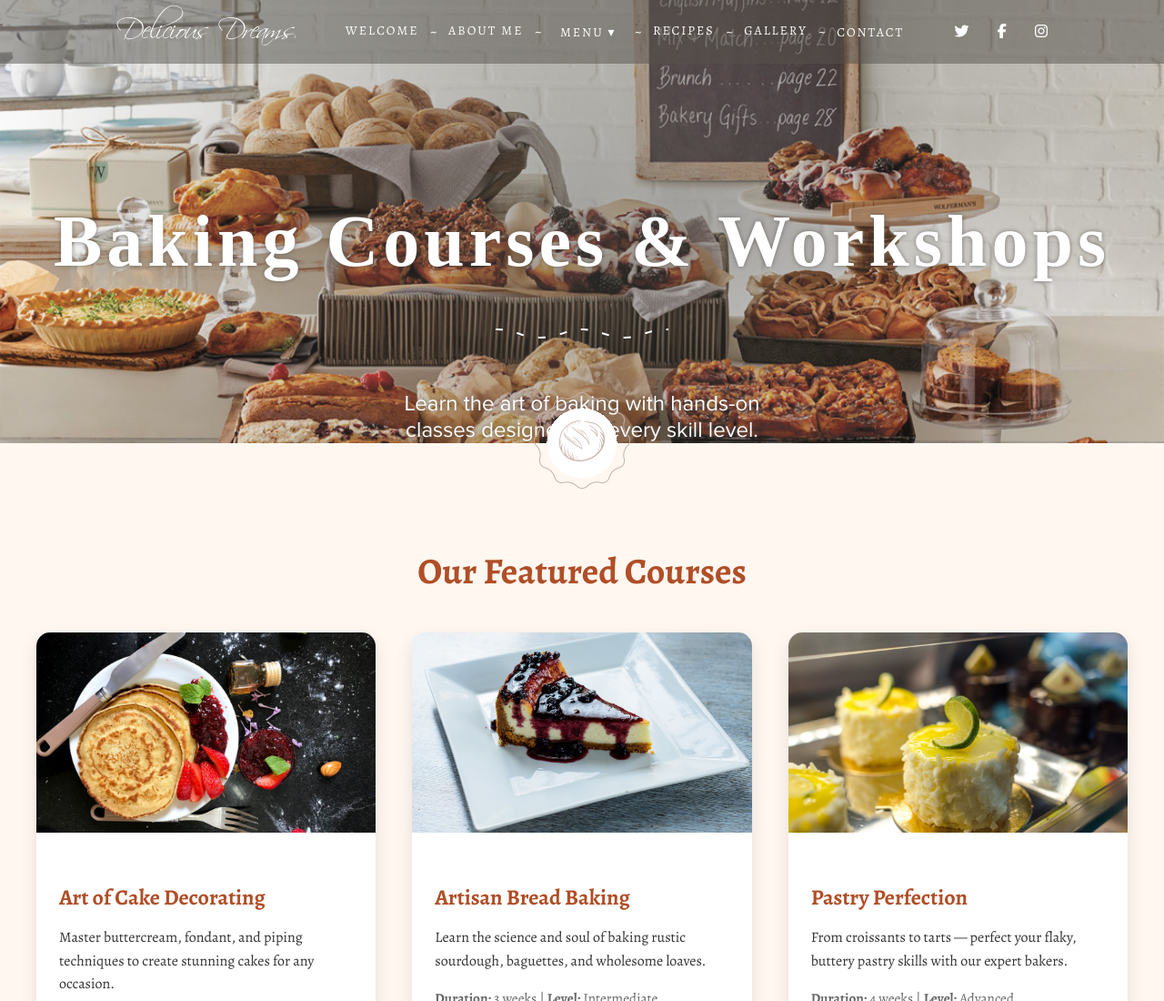
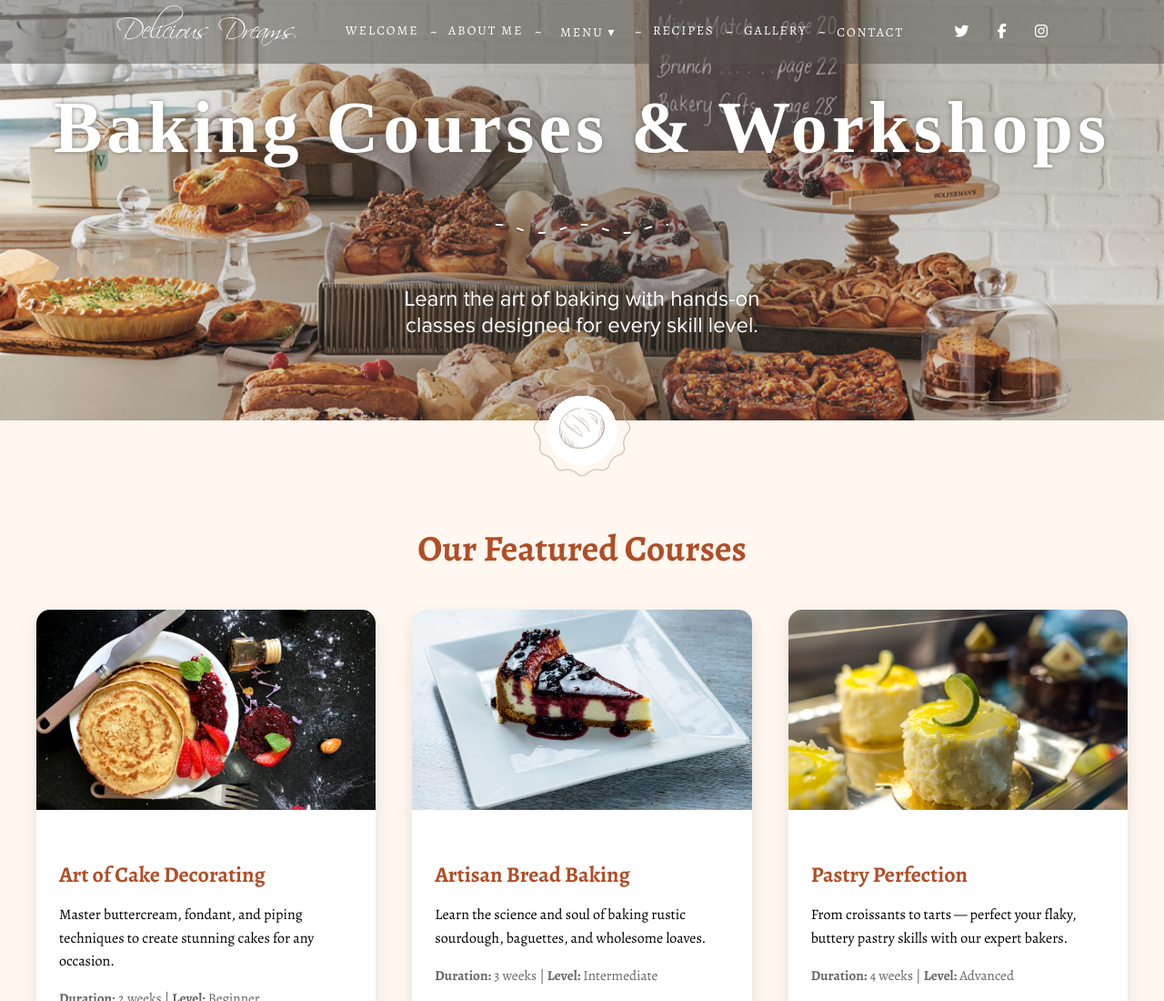
Before and after one commit to irenapopova/Bakery-Website, a plain HTML site: page courses.html in a window 1280 px wide. Shown: the top 1100 px of the page at 91% size. Drawn offline with nearby package versions, Linux system fonts and the light colour scheme.

Commit message:
updates in styles in courses bread icon position fixed

```diff
--- a/assets/css/courses.css
+++ b/assets/css/courses.css
@@ -5,10 +5,30 @@
 body.courses-page {
   font-family: 'Alegreya', serif;
   background-color: #fff7f0;
-  color: #333;
-  margin: 0;
-  padding: 0;
+
+
 }
+
+/* Hero Section - keep title and text white */
+header.hero .intro h1 {
+  margin-top: 25px;  /* remove extra space above title */
+  margin-bottom: 10px; /* keep some space between title and text */
+}
+
+/* Ensure paragraph has space from the bread icon below */
+header.hero .intro p {
+  margin-bottom: 90px; /* increase this value to push paragraph away from bread icon */
+}
+
+.bread-icon {
+  position: absolute;
+  top: 100%;
+  left: 50%;
+  transform: translate(-50%, -40%); /* less negative value moves it lower */
+  background: radial-gradient(circle, #fff 50%, transparent 0);
+}
+
+
 
 .courses-section {
   padding: 80px 20px;
--- a/assets/css/pastries.css
+++ b/assets/css/pastries.css
@@ -21,7 +21,7 @@ header.hero .intro h1 {
 }
 
 header.hero .intro .button {
-  margin-top: 10px; /* space below paragraph */
+  margin-top: 5px; /* space below paragraph */
 }
 /* =========================================
    1. ART OF PASTRY MAKING SECTION
--- a/assets/css/recipes.css
+++ b/assets/css/recipes.css
@@ -14,13 +14,12 @@ header.hero .intro p {
   color: #fff;
 }
 
-/* Hero bread icon */
-header.hero .bread-icon img {
-  width: 80px;
-  position: absolute;
-  right: 20px;
-  bottom: 20px;
+
+header.hero .intro h1 {
+  margin-top: 25px;  /* remove extra space above title */
+  margin-bottom: 10px; /* keep some space between title and text */
 }
+
 
 /* --- Art of Recipes Section --- */
 .art-of-cakes {
```
